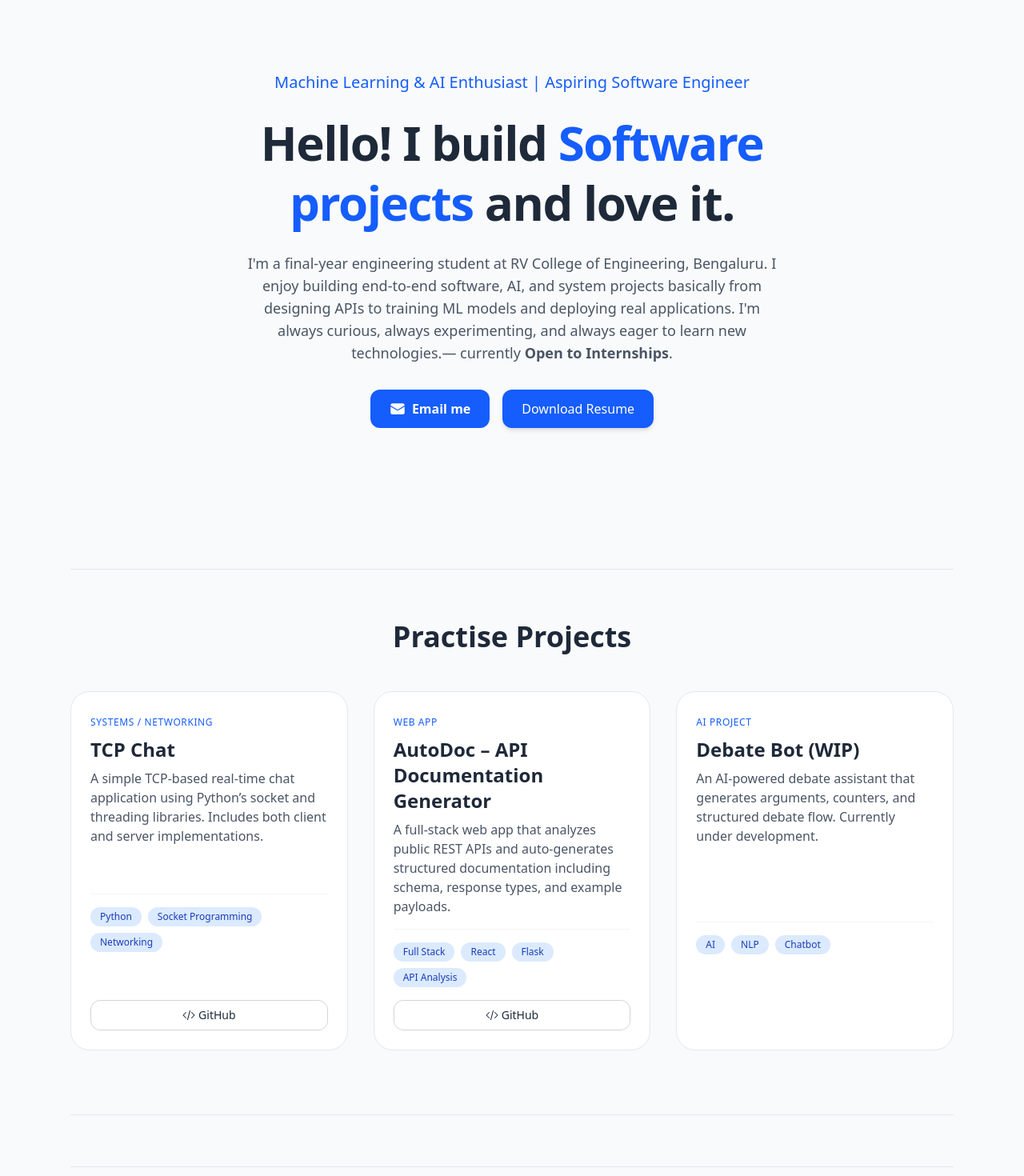
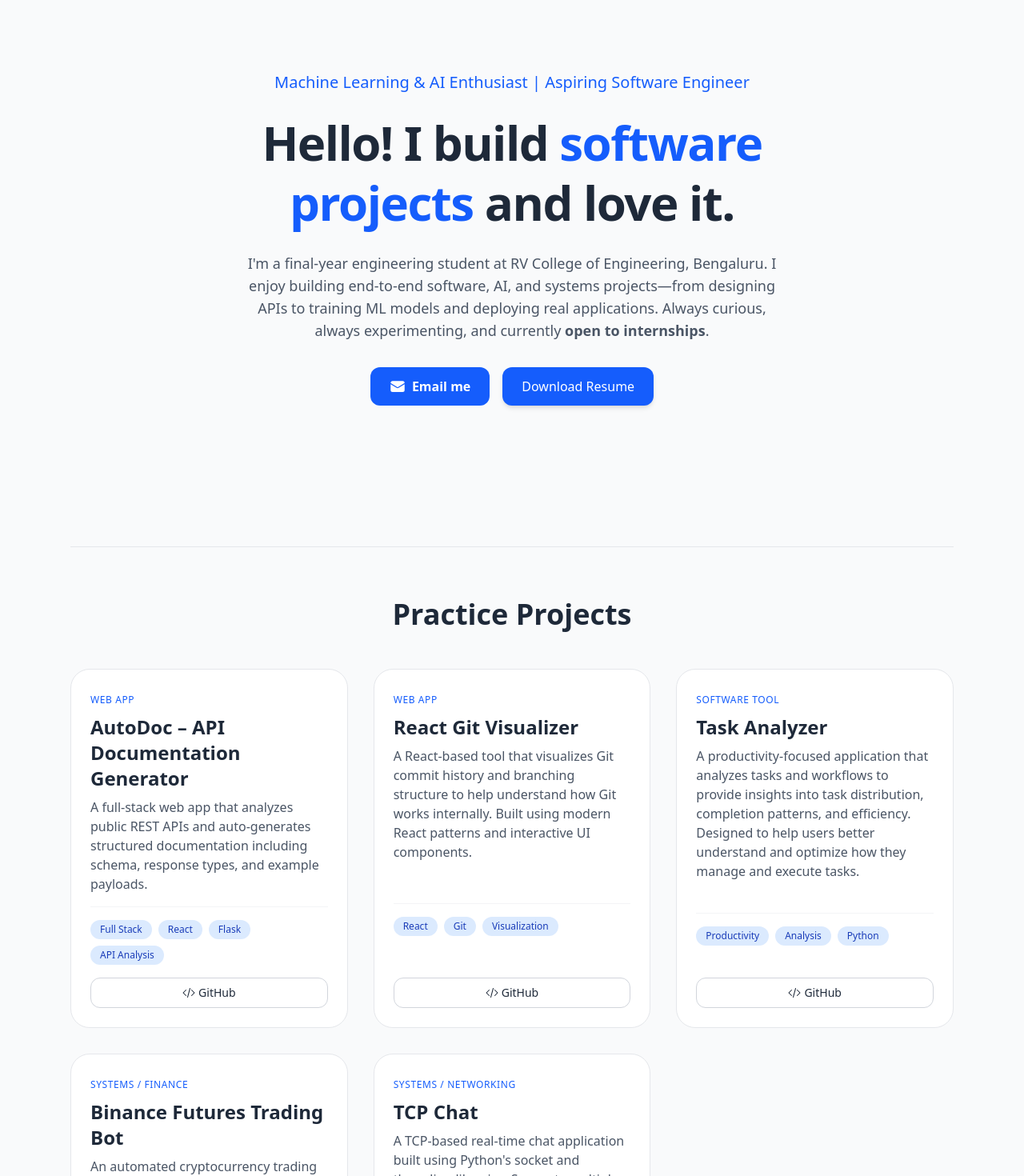
Before and after one commit to chaheti89/my-portfolio, a Next.js app: page / in a window 1280 px wide. Shown: the part 80-1550 px from the top of the page at 80% size. Built offline with nearby package versions, Linux system fonts and the light colour scheme.

Commit message:
Added projects to portfolio

```diff
--- a/app/page.tsx
+++ b/app/page.tsx
@@ -1,21 +1,19 @@
 "use client";
-import Head from "next/head";
+
 import { useEffect, useState } from "react";
 import {
   SunIcon,
   MoonIcon,
-  ArrowDownTrayIcon,
   EnvelopeIcon,
   CodeBracketIcon,
-  BookOpenIcon,
-  LinkIcon,
 } from "@heroicons/react/24/solid";
 
 export default function Home() {
   const [theme, setTheme] = useState("light");
 
   useEffect(() => {
-    const stored = typeof window !== "undefined" && localStorage.getItem("theme");
+    const stored =
+      typeof window !== "undefined" && localStorage.getItem("theme");
     const t = stored || "light";
     setTheme(t);
     if (typeof window !== "undefined") {
@@ -29,21 +27,13 @@ export default function Home() {
     setTheme(newTheme);
     if (typeof window !== "undefined") {
       localStorage.setItem("theme", newTheme);
-      if (newTheme === "dark") document.documentElement.classList.add("dark");
+      if (newTheme === "dark")
+        document.documentElement.classList.add("dark");
       else document.documentElement.classList.remove("dark");
     }
   };
 
   const projects = [
-  {
-    title: "TCP Chat",
-    description:
-      "A simple TCP-based real-time chat application using Python’s socket and threading libraries. Includes both client and server implementations.",
-    github: "https://github.com/chaheti89/tcp-chat",
-    tags: ["Python", "Socket Programming", "Networking"],
-    type: "Systems / Networking",
-  },
-
     {
       title: "AutoDoc – API Documentation Generator",
       description:
@@ -52,33 +42,42 @@ const projects = [
       tags: ["Full Stack", "React", "Flask", "API Analysis"],
       type: "Web App",
     },
-
     {
-    title: "Debate Bot (WIP)",
+      title: "React Git Visualizer",
       description:
-      "An AI-powered debate assistant that generates arguments, counters, and structured debate flow. Currently under development.",
-    github: "", // add later
-    tags: ["AI", "NLP", "Chatbot"],
-    type: "AI Project",
+        "A React-based tool that visualizes Git commit history and branching structure to help understand how Git works internally. Built using modern React patterns and interactive UI components.",
+      github: "https://github.com/chaheti89/react-git-visualizer",
+      tags: ["React", "Git", "Visualization"],
+      type: "Web App",
+    },
+    {
+      title: "Task Analyzer",
+      description:
+        "A productivity-focused application that analyzes tasks and workflows to provide insights into task distribution, completion patterns, and efficiency. Designed to help users better understand and optimize how they manage and execute tasks.",
+      github: "https://github.com/chaheti89/task-analyzer",
+      tags: ["Productivity", "Analysis", "Python"],
+      type: "Software Tool",
+    },
+    {
+      title: "Binance Futures Trading Bot",
+      description:
+        "An automated cryptocurrency trading bot for Binance Futures that executes trades based on predefined strategies. Integrates with the Binance API, manages leverage and positions, and demonstrates real-time market data handling and risk-aware automation.",
+      github: "https://github.com/chaheti89/binance-future-bot",
+      tags: ["Python", "Trading Bot", "APIs", "Automation"],
+      type: "Systems / Finance",
+    },
+    {
+      title: "TCP Chat",
+      description:
+        "A TCP-based real-time chat application built using Python's socket and threading libraries. Supports multiple clients through concurrent connections, handles message broadcasting, and includes clearly separated client and server implementations to demonstrate core networking concepts.",
+      github: "https://github.com/chaheti89/tcp-chat",
+      tags: ["Python", "Socket Programming", "Networking"],
+      type: "Systems / Networking",
     },
   ];
 
-
-
   return (
-    <>
-      <Head>
-        <title>Chaheti Jha — Software Developer Portfolio</title>
-        <meta
-          name="description"
-          content="Chaheti Jha — Machine Learning Enthusiast | Projects & Demos"
-        />
-        <meta name="viewport" content="width=device-width, initial-scale=1" />
-      </Head>
-
-
     <div className="min-h-screen bg-gray-50 dark:bg-gray-900 text-gray-800 dark:text-gray-100 transition-colors duration-500 font-sans">
-
       {/* HEADER */}
       <header className="w-full border-b border-gray-200 dark:border-gray-800 bg-gray-50/90 dark:bg-gray-900/90 backdrop-blur-md sticky top-0 z-10">
         <div className="max-w-6xl mx-auto flex items-center justify-between px-6 py-4">
@@ -92,10 +91,16 @@ const projects = [
               rel="noreferrer"
               className="p-2 rounded-lg hover:bg-gray-200 dark:hover:bg-gray-700 transition"
             >
-  <svg xmlns="http://www.w3.org/2000/svg" className="w-6 h-6" fill="currentColor" viewBox="0 0 24 24">
-    <path d="M12 .5C5.65.5.5 5.65.5 12c0 5.1 3.3 9.4 7.9 10.9..."/>
+              <svg
+                xmlns="http://www.w3.org/2000/svg"
+                className="w-6 h-6"
+                fill="currentColor"
+                viewBox="0 0 24 24"
+              >
+                <path d="M12 .5C5.65.5.5 5.65.5 12c0 5.1 3.3 9.4 7.9 10.9..." />
               </svg>
             </a>
+
             <button
               onClick={toggleTheme}
               className="p-2 rounded-full bg-gray-200 dark:bg-gray-700 text-blue-600 dark:text-blue-400 hover:scale-105 transition-transform"
@@ -117,15 +122,21 @@ const projects = [
           <p className="text-xl font-medium text-blue-600 dark:text-blue-400 mb-6">
             Machine Learning & AI Enthusiast | Aspiring Software Engineer
           </p>
+
           <h2 className="text-5xl md:text-6xl font-extrabold tracking-tight leading-tight max-w-3xl mb-6">
             Hello! I build{" "}
-              <span className="text-blue-600 dark:text-blue-400">Software projects</span>{" "}
-              <span className="text-gray-400 dark:text-gray-500"></span>{" "}
+            <span className="text-blue-600 dark:text-blue-400">
+              software projects
+            </span>{" "}
             and love it.
           </h2>
+
           <p className="text-lg text-gray-600 dark:text-gray-300 max-w-2xl mb-8">
-            I'm a final-year engineering student at RV College of Engineering, Bengaluru. I enjoy building end-to-end software, AI, and system projects basically from designing APIs to training ML models and deploying real applications. I'm always curious, always experimenting, and always eager to learn new technologies.— currently{" "}
-              <strong>Open to Internships</strong>.
+            I'm a final-year engineering student at RV College of Engineering,
+            Bengaluru. I enjoy building end-to-end software, AI, and systems
+            projects—from designing APIs to training ML models and deploying real
+            applications. Always curious, always experimenting, and currently{" "}
+            <strong>open to internships</strong>.
           </p>
 
           <div className="flex flex-wrap gap-4 justify-center">
@@ -144,8 +155,6 @@ const projects = [
             >
               Download Resume
             </a>
-
-
           </div>
         </section>
 
@@ -154,8 +163,9 @@ const projects = [
         {/* PROJECTS */}
         <section className="mb-20">
           <h3 className="text-3xl md:text-4xl font-extrabold mb-12 text-center">
-              Practise Projects
+            Practice Projects
           </h3>
+
           <div className="grid sm:grid-cols-2 lg:grid-cols-3 gap-8">
             {projects.map((p) => (
               <article
@@ -194,13 +204,10 @@ const projects = [
                       <CodeBracketIcon className="w-4 h-4" /> GitHub
                     </a>
                   )}
-
                 </div>
               </article>
             ))}
           </div>
-
-
         </section>
 
         <hr className="border-gray-200 dark:border-gray-800 my-16" />
@@ -210,6 +217,5 @@ const projects = [
         </footer>
       </main>
     </div>
-    </>
   );
 }
```
Lines whose indentation alone changed are shown as unchanged.
